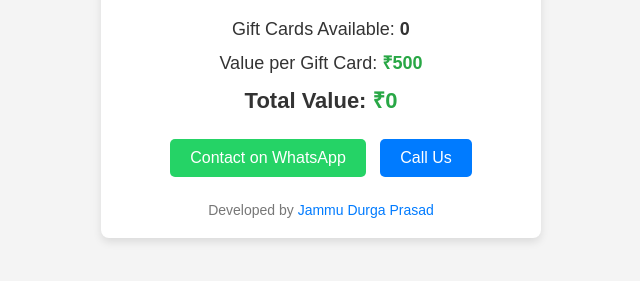
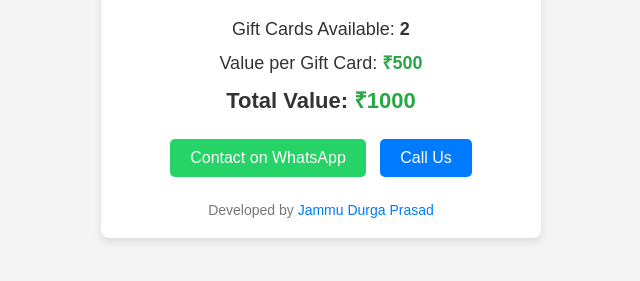
Before and after one commit to jammudurgaprasad/projects, a plain HTML site: page giftcards.html in a window 1280 px wide. Shown: the part 321-602 px from the top of the page, without its empty margins (319-959 px from the left). Drawn offline with Linux system fonts and the light colour scheme.

Commit message:
Update giftcards.html

```diff
--- a/giftcards.html
+++ b/giftcards.html
@@ -115,7 +115,7 @@
 
     <script>
         // JavaScript variable to store the number of gift cards available
-        let numberOfGiftCards = 0; // Change this value to update the number of gift cards
+        let numberOfGiftCards = 2; // Change this value to update the number of gift cards
 
         // Update the webpage with the number of gift cards and total value
         function updateGiftCardInfo() {
```
